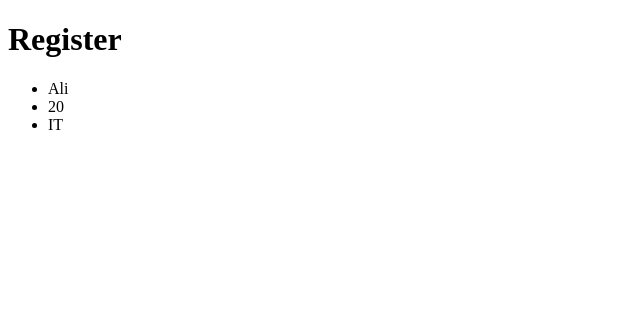
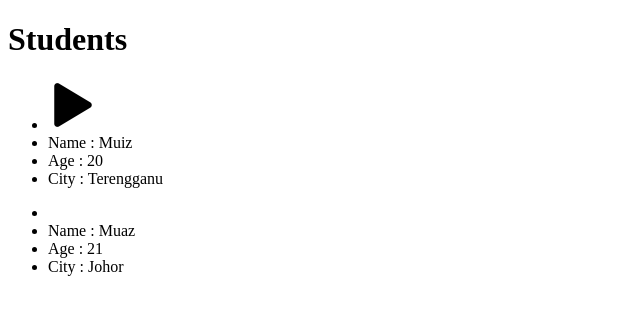
Before and after one commit to Izz-Muiz/php_training, a PHP site: page /training5_1_array.php in a window 1280 px wide. Shown: the top 315 px of the page, without its empty margins (0-640 px from the left). Run offline with PHP 8.4, Linux system fonts and the light colour scheme; data that the repository does not hold is empty.

Commit message:
new : use student to learn

```diff
--- a/training5_1_array.php
+++ b/training5_1_array.php
@@ -1,5 +1,17 @@
 <?php
-$students = ["Ali", 20, "IT"];
+$students = [
+    [
+        "name" => "Muiz",
+        "age" => 20,
+        "city" => "Terengganu",
+        "picture" => "next.png"
+    ],
+    [
+        "name" => "Muaz",
+        "age" => 21,
+        "city" => "Johor"
+    ],
+];
 ?>
 
 <!DOCTYPE html>
@@ -7,14 +19,17 @@ $students = ["Ali", 20, "IT"];
 <head>
     <meta charset="UTF-8">
     <meta name="viewport" content="width=device-width, initial-scale=1.0">
-    <title>Register</title>
+    <title>Document</title>
 </head>
 <body>
-    <h1>Register</h1>
-    <ul>
-        <?php foreach  ($students as $student) { ?>
-            <li><?= $student ?></li>
-        <?php } ?>
-    </ul>
+    <h1>Students</h1>
+    <?php foreach ($students as $student) { ?>
+        <ul>
+            <li><img src="<?= $student["picture"]; ?>" alt=""></li>
+            <li>Name : <?= $student["name"] ?></li>
+            <li>Age : <?= $student["age"] ?></li>
+            <li>City : <?= $student["city"] ?></li>
+        </ul>
+    <?php }?>
 </body>
 </html>
```
Also changed, not shown: next.png (added).
